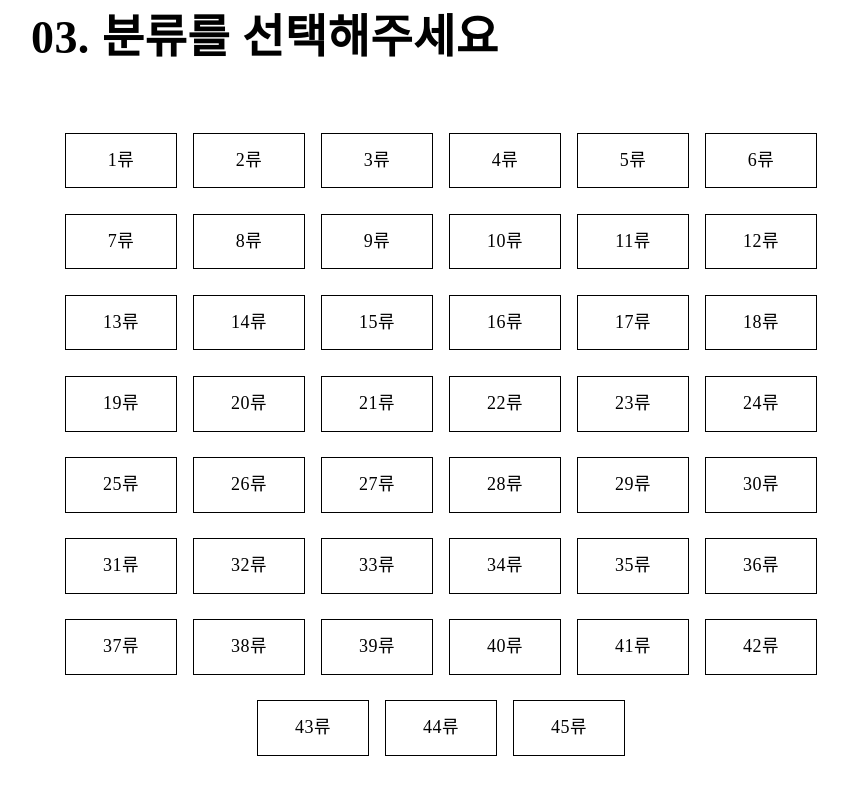
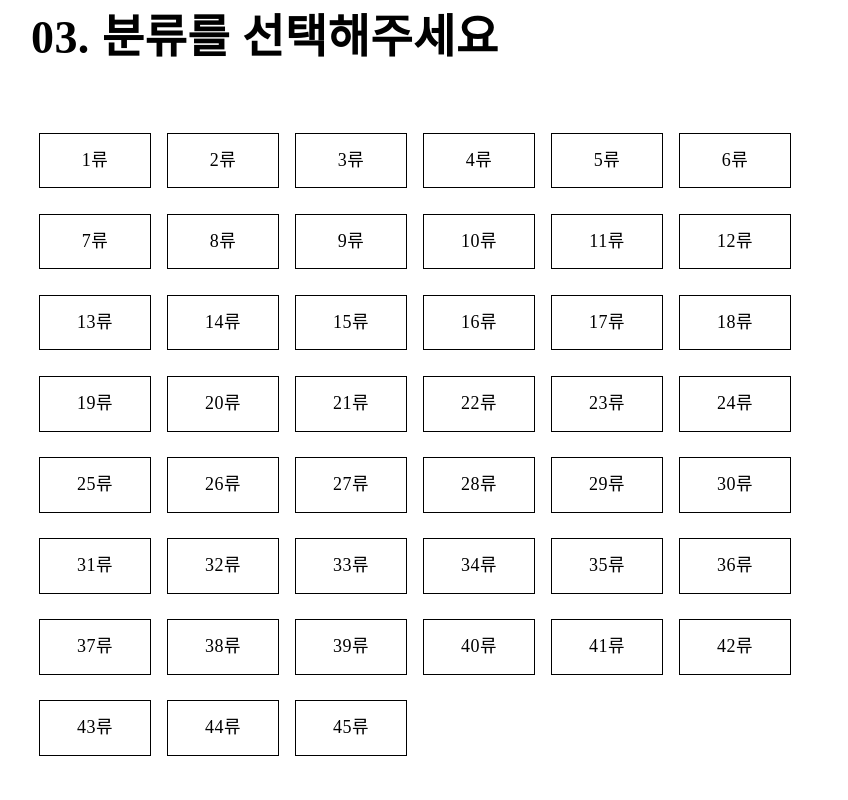
Before and after one commit to galaxyIjinny/capstone, a React (Create React App) app: page /domesticmark in a window 1280 px wide. Shown: the part 1600-2400 px from the top of the page, without its empty margins (199-1047 px from the left). Built offline with nearby package versions, Linux system fonts and the light colour scheme; the HTML template or start-up script is replaced by a standard one.

Commit message:
Update ClassificationForm.jsx
Update Aligtnment of ToggleButton

```diff
--- a/src/components/classificationForm/ClassificationForm.jsx
+++ b/src/components/classificationForm/ClassificationForm.jsx
@@ -196,7 +196,7 @@ const ClassificationForm = () => {
     <FormContainer>
       <CustomTypo sx={{ mb: "3rem" }}>03. 분류를 선택해주세요</CustomTypo>
       <div
-        style={{ display: "flex", flexWrap: "wrap", justifyContent: "center" }}
+        style={{ display: "flex", flexWrap: "wrap", justifyContent: "left" }}
       >
         {classifications.map((classification) => (
           <Tooltip key={classification.id} title={classification.description}>
```
